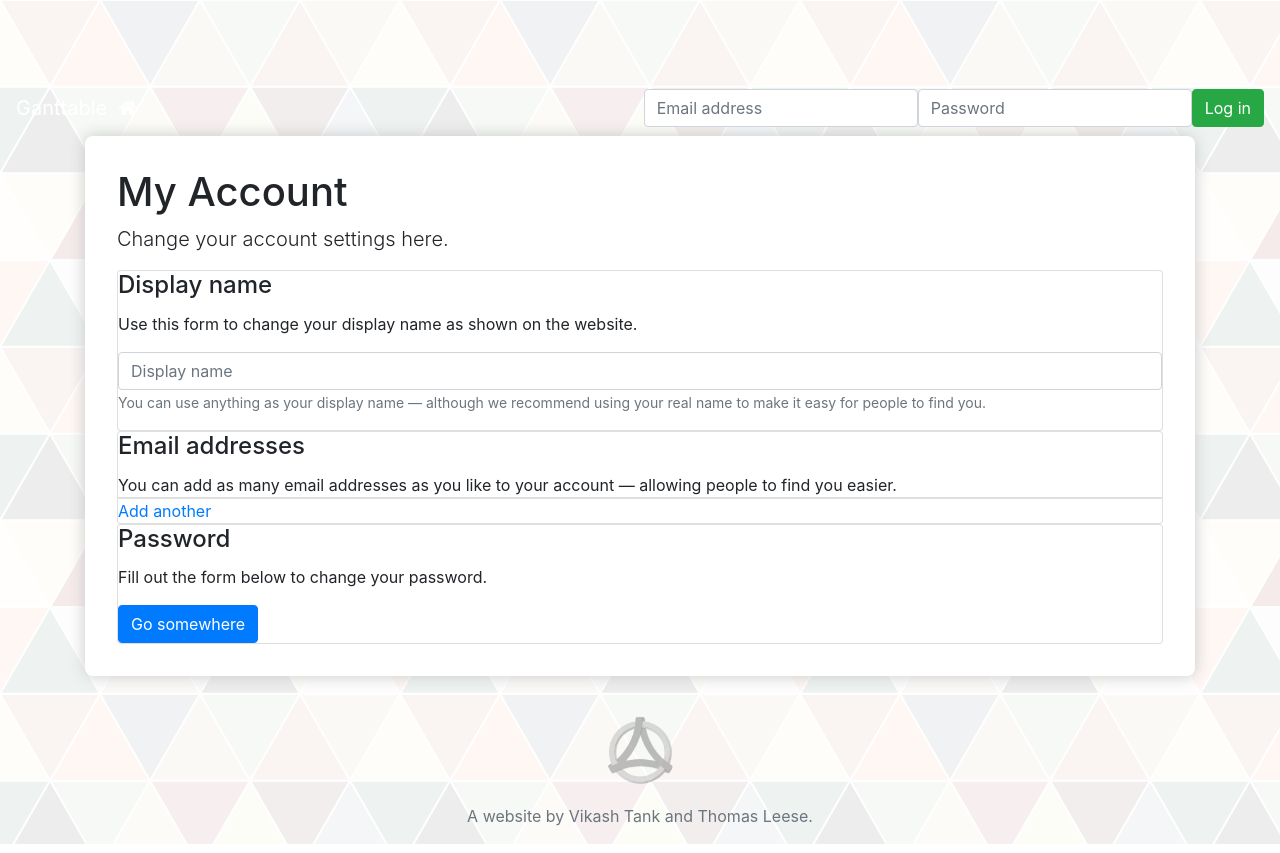
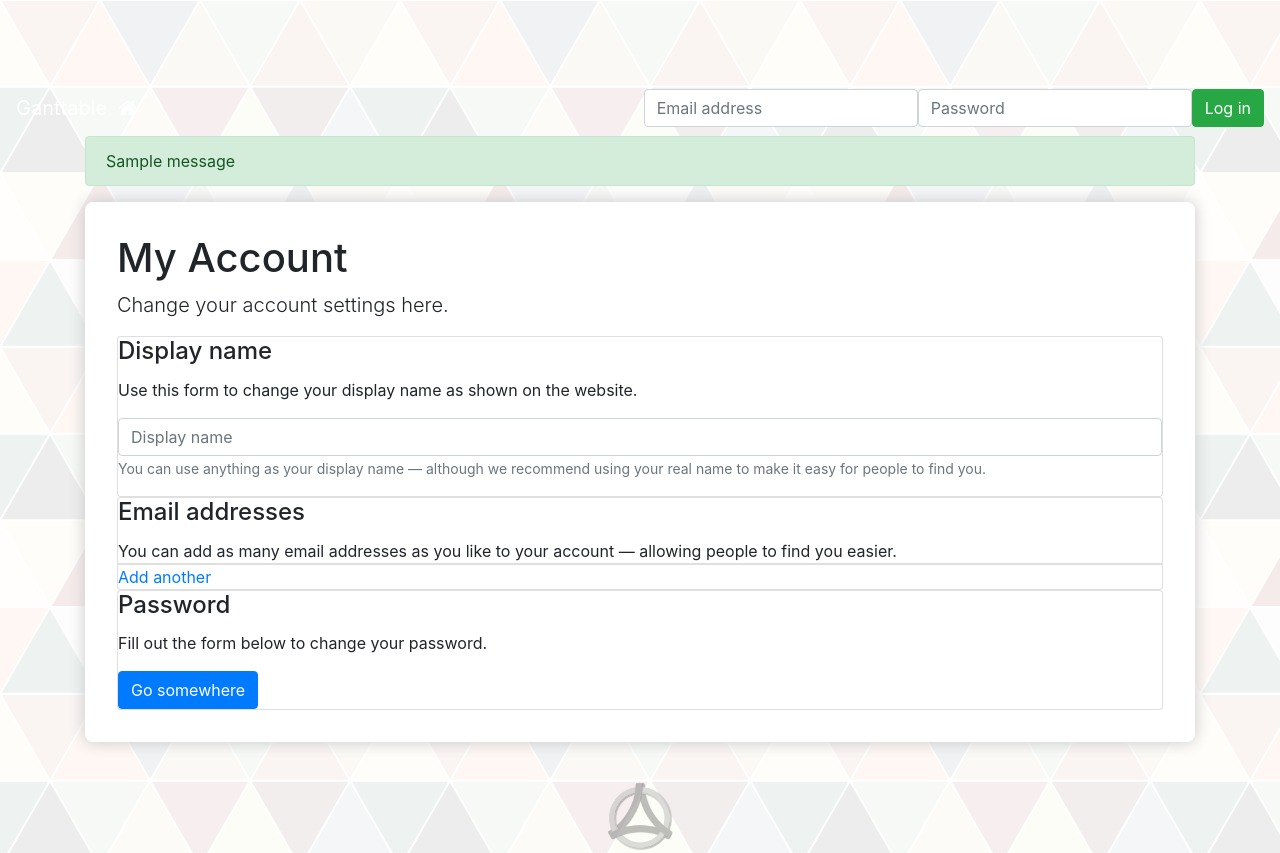
Before and after one commit to thomasleese/gantt-charts, a Python web app: template ganttchart/web/templates/account/index.html in a window 1280 px wide. Shown: the top 853 px of the page. Run offline with Jinja, Linux system fonts and the light colour scheme; the template is opened without the code that fills it, so the values that code supplies are empty; one stand-in notice (Sample message) is shown; some libraries are stand-ins or nearby versions.

Commit message:
Show flashed messages

```diff
--- a/ganttchart/web/templates/_includes/page.html
+++ b/ganttchart/web/templates/_includes/page.html
@@ -53,6 +53,14 @@
 
     {% block body %}
       <div class="container">
+        {% with messages = get_flashed_messages(with_categories=true) %}
+          {% for category, message in messages %}
+            <div class="alert alert-{{ category }}" role="alert">
+              {{ message }}
+            </div>
+          {% endfor %}
+        {% endwith %}
+
         <div class="page">
           {% block page %}
           {% endblock %}
```
